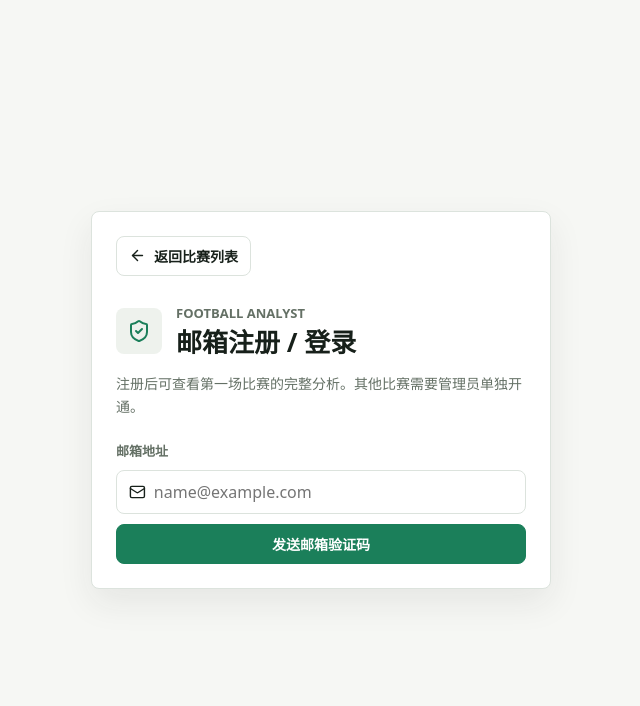
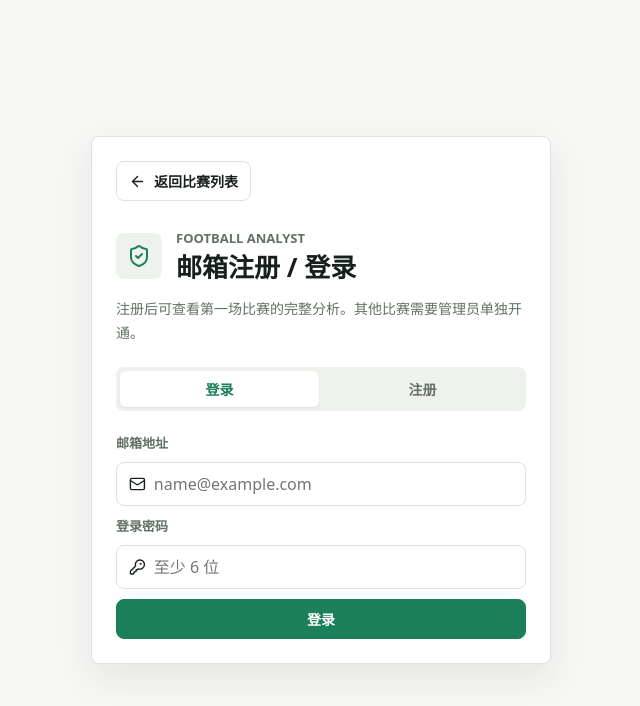
Before and after one commit to tszming1021/football-analystv2, a Next.js app in the folder web/: page /login in a window 1280 px wide. Shown: the top 706 px of the page, without its empty margins (319-959 px from the left). Built offline with nearby package versions, Linux system fonts and the light colour scheme; no server answers.

Commit message:
support password login and email registration

```diff
--- a/web/app/globals.css
+++ b/web/app/globals.css
@@ -169,6 +169,9 @@ h1 span {
 .auth-title h1 { font-size: 26px; }
 .auth-icon { display: grid; width: 46px; height: 46px; place-items: center; border-radius: 8px; background: var(--surface-2); color: var(--accent); }
 .auth-copy, .auth-message { color: var(--muted); font-size: 14px; line-height: 1.7; }
+.auth-tabs { display: grid; grid-template-columns: 1fr 1fr; gap: 4px; margin-top: 22px; padding: 4px; border-radius: 8px; background: var(--surface-2); }
+.auth-tab { min-height: 36px; border: 0; border-radius: 6px; background: transparent; color: var(--muted); cursor: pointer; font: inherit; font-size: 14px; font-weight: 800; }
+.auth-tab.active { background: var(--surface); color: var(--accent); box-shadow: 0 1px 3px rgba(34, 43, 36, 0.08); }
 .auth-form { display: grid; gap: 10px; margin-top: 22px; }
 .auth-form label { color: var(--muted); font-size: 13px; font-weight: 760; }
 .input-wrap { display: flex; align-items: center; gap: 8px; min-height: 44px; border: 1px solid var(--line); border-radius: 8px; padding: 0 12px; }
--- a/web/components/AuthForm.tsx
+++ b/web/components/AuthForm.tsx
@@ -1,7 +1,7 @@
 "use client";
 
 import Link from "next/link";
-import { ArrowLeft, CheckCircle2, Mail, ShieldCheck } from "lucide-react";
+import { ArrowLeft, CheckCircle2, KeyRound, Mail, ShieldCheck } from "lucide-react";
 import { FormEvent, useState } from "react";
 import { useRouter } from "next/navigation";
 import { getBrowserClient } from "../lib/supabase/browser";
@@ -10,28 +10,55 @@ export function AuthForm() {
   const router = useRouter();
   const client = getBrowserClient();
   const [email, setEmail] = useState("");
+  const [mode, setMode] = useState<"login" | "register">("login");
   const [token, setToken] = useState("");
-  const [sent, setSent] = useState(false);
+  const [awaitingVerification, setAwaitingVerification] = useState(false);
+  const [password, setPassword] = useState("");
+  const [confirmPassword, setConfirmPassword] = useState("");
   const [message, setMessage] = useState("");
   const [busy, setBusy] = useState(false);
 
-  async function sendCode(event: FormEvent) {
+  function selectMode(nextMode: "login" | "register") {
+    setMode(nextMode);
+    setAwaitingVerification(false);
+    setToken("");
+    setMessage("");
+  }
+
+  async function submitCredentials(event: FormEvent) {
     event.preventDefault();
     if (!client) { setMessage("网站还缺少 Supabase 公钥配置，请联系管理员。"); return; }
     setBusy(true); setMessage("");
-    const { error } = await client.auth.signInWithOtp({ email: email.trim(), options: { shouldCreateUser: true } });
+    const normalizedEmail = email.trim();
+    if (mode === "register" && password !== confirmPassword) {
+      setBusy(false);
+      setMessage("两次输入的密码不一致。");
+      return;
+    }
+
+    const result = mode === "login"
+      ? await client.auth.signInWithPassword({ email: normalizedEmail, password })
+      : await client.auth.signUp({ email: normalizedEmail, password });
     setBusy(false);
-    if (error) { setMessage(error.message); return; }
-    setSent(true); setMessage("验证码已发送，请检查邮箱（包括垃圾邮件）。");
+    if (result.error) { setMessage(formatAuthError(result.error.message, mode)); return; }
+
+    if (mode === "register" && !result.data.session) {
+      setAwaitingVerification(true);
+      setMessage("注册验证码已发送，请检查邮箱（包括垃圾邮件）。");
+      return;
+    }
+
+    router.push("/");
+    router.refresh();
   }
 
   async function verifyCode(event: FormEvent) {
     event.preventDefault();
     if (!client) return;
     setBusy(true); setMessage("");
-    const { error } = await client.auth.verifyOtp({ email: email.trim(), token: token.trim(), type: "email" });
+    const { error } = await client.auth.verifyOtp({ email: email.trim(), token: token.trim(), type: "signup" });
     setBusy(false);
-    if (error) { setMessage("验证码不正确或已过期，请重新获取。"); return; }
+    if (error) { setMessage("验证码不正确或已过期，请重新注册。"); return; }
     router.push("/"); router.refresh();
   }
 
@@ -41,18 +68,25 @@ export function AuthForm() {
         <Link href="/" className="back-link"><ArrowLeft size={17} /> 返回比赛列表</Link>
         <div className="auth-title"><div className="auth-icon"><ShieldCheck size={24} /></div><div><p className="eyebrow">Football Analyst</p><h1>邮箱注册 / 登录</h1></div></div>
         <p className="auth-copy">注册后可查看第一场比赛的完整分析。其他比赛需要管理员单独开通。</p>
-        {!sent ? (
-          <form onSubmit={sendCode} className="auth-form">
+        <div className="auth-tabs" role="tablist" aria-label="账号操作">
+          <button type="button" className={mode === "login" ? "auth-tab active" : "auth-tab"} onClick={() => selectMode("login")}>登录</button>
+          <button type="button" className={mode === "register" ? "auth-tab active" : "auth-tab"} onClick={() => selectMode("register")}>注册</button>
+        </div>
+        {!awaitingVerification ? (
+          <form onSubmit={submitCredentials} className="auth-form">
             <label htmlFor="email">邮箱地址</label>
             <div className="input-wrap"><Mail size={18} /><input id="email" type="email" required value={email} onChange={(event) => setEmail(event.target.value)} placeholder="name@example.com" /></div>
-            <button className="primary-button" disabled={busy}>{busy ? "发送中..." : "发送邮箱验证码"}</button>
+            <label htmlFor="password">{mode === "login" ? "登录密码" : "设置密码"}</label>
+            <div className="input-wrap"><KeyRound size={18} /><input id="password" type="password" required minLength={6} value={password} onChange={(event) => setPassword(event.target.value)} placeholder="至少 6 位" /></div>
+            {mode === "register" && <><label htmlFor="confirm-password">确认密码</label><div className="input-wrap"><KeyRound size={18} /><input id="confirm-password" type="password" required minLength={6} value={confirmPassword} onChange={(event) => setConfirmPassword(event.target.value)} placeholder="再次输入密码" /></div></>}
+            <button className="primary-button" disabled={busy}>{busy ? "处理中..." : mode === "login" ? "登录" : "注册并发送验证码"}</button>
           </form>
         ) : (
           <form onSubmit={verifyCode} className="auth-form">
             <label htmlFor="token">邮箱验证码</label>
             <input id="token" className="code-input" inputMode="numeric" autoComplete="one-time-code" required maxLength={8} value={token} onChange={(event) => setToken(event.target.value)} placeholder="输入验证码" />
             <button className="primary-button" disabled={busy}>{busy ? "验证中..." : "验证并登录"}</button>
-            <button type="button" className="text-button" onClick={() => { setSent(false); setToken(""); }}>更换邮箱或重新发送</button>
+            <button type="button" className="text-button" onClick={() => { setAwaitingVerification(false); setToken(""); }}>返回注册</button>
           </form>
         )}
         {message && <p className="auth-message"><CheckCircle2 size={16} />{message}</p>}
@@ -60,3 +94,10 @@ export function AuthForm() {
     </main>
   );
 }
+
+function formatAuthError(error: string, mode: "login" | "register") {
+  if (error.toLowerCase().includes("invalid login credentials")) return "邮箱或密码不正确。";
+  if (error.toLowerCase().includes("user already registered")) return "该邮箱已经注册，请切换到登录。";
+  if (error.toLowerCase().includes("email address not authorized")) return "当前 Supabase 邮件服务只允许项目成员邮箱，请先使用项目所有者邮箱测试。";
+  return mode === "register" ? `注册失败：${error}` : `登录失败：${error}`;
+}
```
Also changed, not shown: 1 other file (tests, documents, lock files or other folders).
